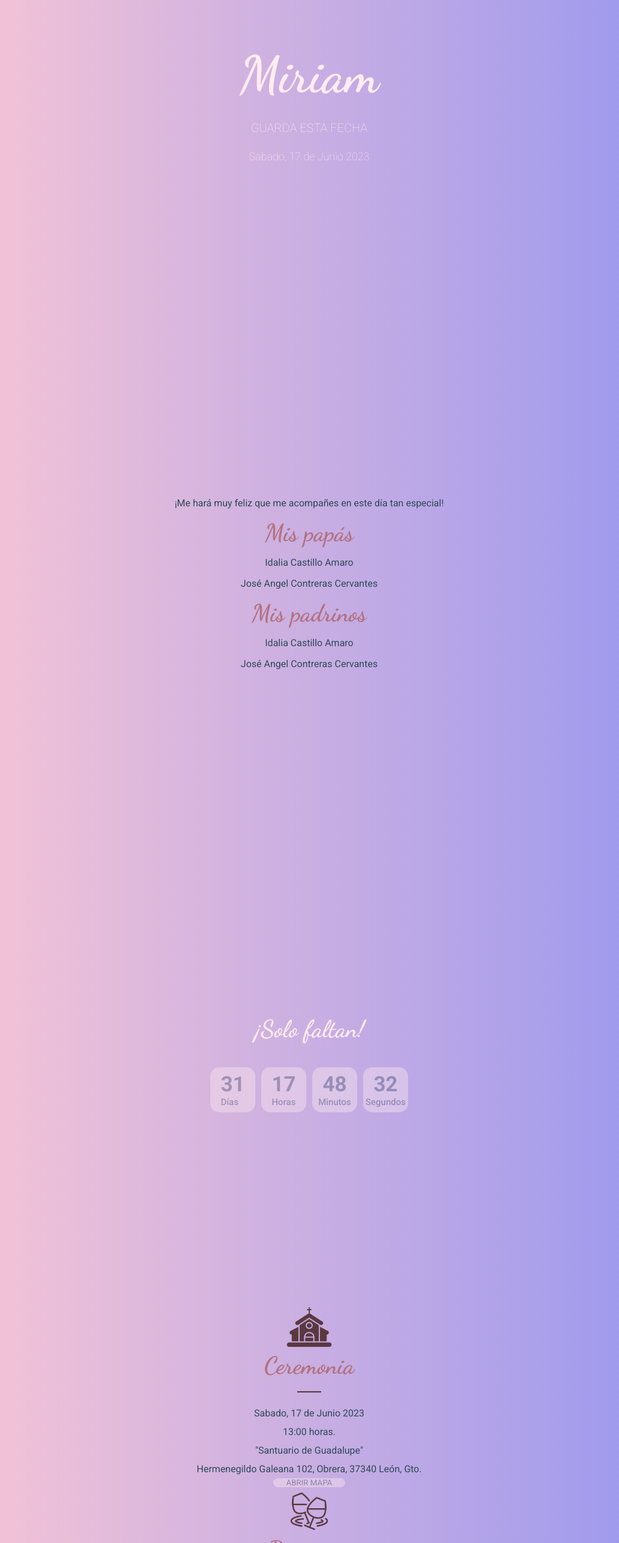
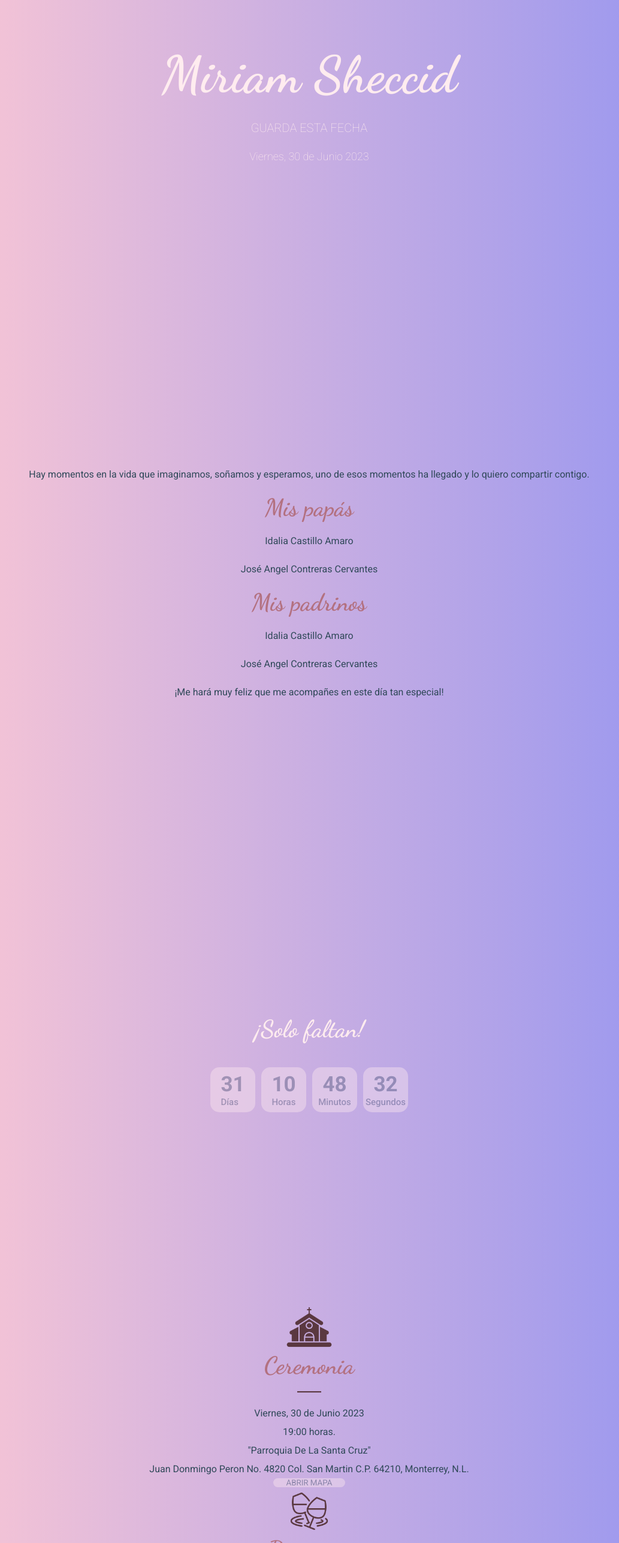
Before and after one commit to Osimitzu/XV-invitation, a website built with Vite: page index.html in a window 1280 px wide. Shown: the part 228-2800 px from the top of the page at 60% size, without its empty margins (124-1157 px from the left). Built offline with nearby package versions, Linux system fonts and the light colour scheme; files whose address does not match are found by name.

Commit message:
information added

```diff
--- a/index.html
+++ b/index.html
@@ -17,26 +17,27 @@
     <!-- inicio  -->
     <header>
       <nav class="header__nav">
-        <h1 data-aos="zoom-in">Miriam</h1>
+        <h1 data-aos="zoom-in">Miriam Sheccid</h1>
         <p class="header__nav-subtitle" data-aos="fade-left">
           Guarda esta fecha
         </p>
         <p class="header__nav-subtitle2" data-aos="fade-right">
-          Sabado, 17 de Junio 2023
+          Viernes, 30 de Junio 2023
         </p>
       </nav>
     </header>
 
     <section class="intro">
-      <p data-aos="fade-down">
-        ¡Me hará muy feliz que me acompañes en este día tan especial!
-      </p>
+      <p data-aos="fade-down">Hay momentos en la vida que imaginamos, soñamos y esperamos, uno de esos momentos ha llegado y lo quiero compartir contigo.</p>
       <h2 data-aos="zoom-in">Mis papás</h2>
       <p data-aos="fade-right">Idalia Castillo Amaro</p>
       <p data-aos="fade-left">José Angel Contreras Cervantes</p>
       <h2 data-aos="zoom-in">Mis padrinos</h2>
       <p data-aos="fade-right">Idalia Castillo Amaro</p>
       <p data-aos="fade-left">José Angel Contreras Cervantes</p>
+      <p data-aos="fade-down">
+        ¡Me hará muy feliz que me acompañes en este día tan especial!
+      </p>
     </section>
 
     <section class="countDown">
@@ -67,15 +68,15 @@
           <img src="assets/line.png" alt="line" />
         </div>
 
-        <p>Sabado, 17 de Junio 2023</p>
-        <p>13:00 horas.</p>
-        <p>"Santuario de Guadalupe"</p>
-        <p>Hermenegildo Galeana 102, Obrera, 37340 León, Gto.</p>
+        <p>Viernes, 30 de Junio 2023</p>
+        <p>19:00 horas.</p>
+        <p>"Parroquia De La Santa Cruz"</p>
+        <p>Juan Donmingo Peron No. 4820 Col. San Martin C.P. 64210, Monterrey, N.L.</p>
 
         <div class="maps__button" data-aos="zoom-in">
           <button>
             <a
-              href="https://goo.gl/maps/KuymTAFX8eCfwwZQ9?coh=178571&entry=tt"
+              href="https://goo.gl/maps/7Pdx9HFrRwat54Au6?coh=178571&entry=tt"
               target="_blank"
             >
               ABRIR MAPA
@@ -95,15 +96,15 @@
           <img src="assets/line.png" alt="line" />
         </div>
 
-        <p>Sabado, 17 de Junio 2023</p>
-        <p>13:00 horas.</p>
-        <p>"Santuario de Guadalupe"</p>
-        <p>Hermenegildo Galeana 102, Obrera, 37340 León, Gto.</p>
+        <p>Viernes, 30 de Junio 2023</p>
+        <p>20:00 horas.</p>
+        <p>"La Amatista Eventos, Salon Granate"</p>
+        <p>Luis Donaldo Colosio No. 110 Col. Barrio Antiguo, Cd. Solidaridad, Monterrey, N.L.</p>
 
         <div class="maps__button" data-aos="zoom-in">
           <button>
             <a
-              href="https://goo.gl/maps/KuymTAFX8eCfwwZQ9?coh=178571&entry=tt"
+              href="https://goo.gl/maps/GrnpseVPm1fNemBY6?coh=178571&entry=tt"
               target="_blank"
             >
               ABRIR MAPA
@@ -123,18 +124,18 @@
         </div>
 
         <div class="dressCode2__dress" data-aos="fade-left">
-          <img src="assets/vestido2.png" alt="dress" />
+          <img src="assets/vestido.png" alt="dress" />
           <p>Mujeres</p>
         </div>
       </section>
     </section>
 
     <section class="gifts">
-      <h2 class="gifts__title" data-aos="flip-up">Mesa de regalos</h2>
-      <p data-aos="zoom-out">Trae regalo no seas culo</p>
+      <h2 class="gifts__title" data-aos="flip-up">Lluvia de sobres</h2>
       <div class="gifts__icon" data-aos="zoom-in">
         <img src="assets/sobre.png" alt="sobre" />
       </div>
+      <p data-aos="zoom-out">"Es la tradición de regalar dinero en efectivo el día del evento"</p>
     </section>
 
     <section class="considerations">
@@ -166,7 +167,7 @@
       <div class="confirmation__button" data-aos="zoom-in">
         <button>
           <a
-            href="https://api.whatsapp.com/send?phone=528115083941&text=Confirmo%20mi%20asistencia%20%F0%9F%98%81%F0%9F%8E%89%20Mi%20nombre%20es:%20"
+            href="https://api.whatsapp.com/send?phone=528113978147&text=Confirmo%20mi%20asistencia%20%E2%98%BA%EF%B8%8F%F0%9F%8E%89%F0%9F%A5%82%F0%9F%8D%B8%20Mi%20nombre%20es:%20%20Y%20mi%20acompa%C3%B1ante%20es:"
             target="_blank"
             >CONFIRMAR</a
           >
--- a/js/countDown.js
+++ b/js/countDown.js
@@ -2,7 +2,7 @@ simplyCountdown("#count", {
   year: 2023, // required
   month: 6, // required
   day: 30, // required
-  hours: 19, // Default is 0 [0-23] integer
+  hours: 12, // Default is 0 [0-23] integer
   minutes: 0, // Default is 0 [0-59] integer
   seconds: 0, // Default is 0 [0-59] integer
   words: {
--- a/styles/sections/gifts.css
+++ b/styles/sections/gifts.css
@@ -4,7 +4,7 @@
     justify-content: center;
     flex-direction: column;
     height: 100vh;
-    gap: 10px;
+    gap: 55px;
     overflow: hidden;
 }
 
--- a/styles/sections/header.css
+++ b/styles/sections/header.css
@@ -14,6 +14,7 @@ header {
 }
 
 .header__nav h1 {
+  text-align: center;
   font-family: var(--title-dancing);
   font-size: 85px;
   font-weight: 900;
--- a/styles/sections/intro.css
+++ b/styles/sections/intro.css
@@ -20,4 +20,5 @@
     font-family: var(--text-roboto);
     font-size: 16px;
     color: var(--text-color1);
+    padding: 6px;
 }
```
Also changed, not shown: assets/traje3.png (added), assets/vestido3.png (added).
